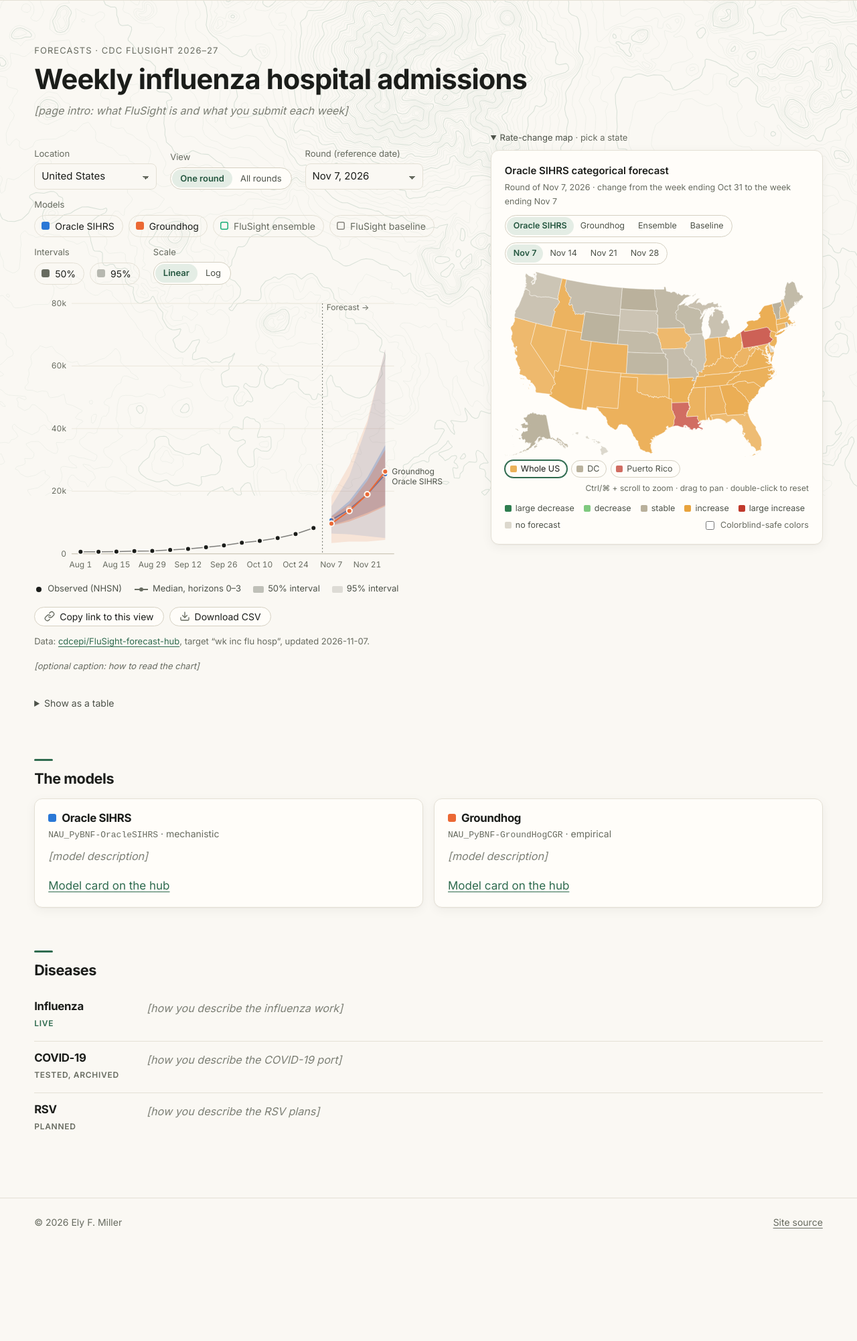
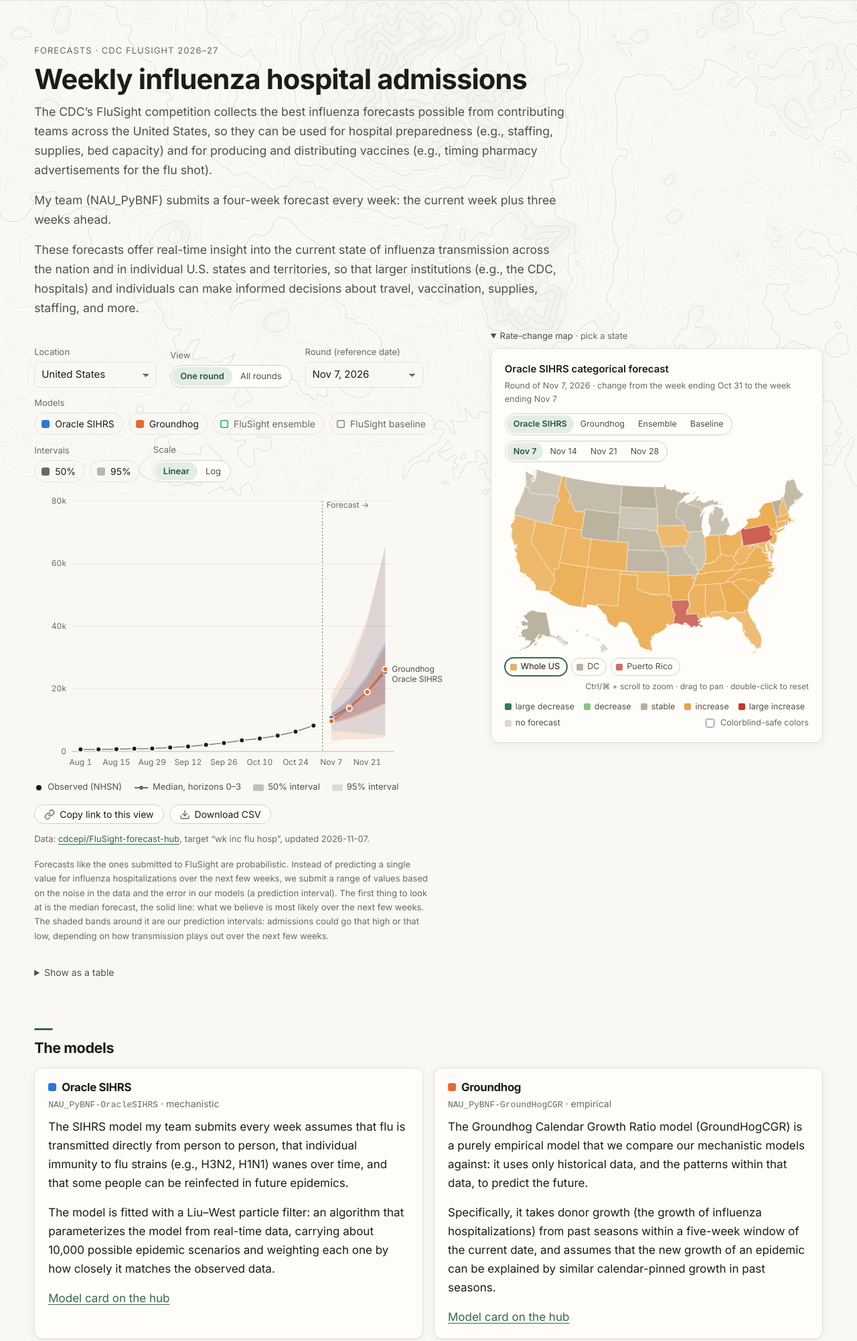
Before and after one commit to elyfmiller/elyfmiller.github.io, a plain HTML site: page forecasts.html in a window 1280 px wide. Shown: the part 60-2062 px from the top of the page at 67% size. Before the commit the page ends 1921 px from the top, so only its background shows below. Drawn offline with Linux system fonts and the light colour scheme.

Commit message:
Add bio, interests, forecast and research text, Scholar and press links

```diff
--- a/forecasts.html
+++ b/forecasts.html
@@ -48,9 +48,9 @@
 <main id="main" class="wide">
   <p class="eyebrow">Forecasts · CDC FluSight 2026–27</p>
   <h1>Weekly influenza hospital admissions</h1>
-  <!-- TODO(Ely): page intro, 2–3 sentences: what FluSight is, what these two
-       models are, and that they are submitted every week -->
-  <p class="lede todo">page intro: what FluSight is and what you submit each week</p>
+  <p class="lede">The CDC’s FluSight competition collects the best influenza forecasts possible from contributing teams across the United States, so they can be used for hospital preparedness (e.g., staffing, supplies, bed capacity) and for producing and distributing vaccines (e.g., timing pharmacy advertisements for the flu shot).</p>
+  <p class="lede">My team (NAU_PyBNF) submits a four-week forecast every week: the current week plus three weeks ahead.</p>
+  <p class="lede">These forecasts offer real-time insight into the current state of influenza transmission across the nation and in individual U.S. states and territories, so that larger institutions (e.g., the CDC, hospitals) and individuals can make informed decisions about travel, vaccination, supplies, staffing, and more.</p>
 
   <div class="fc-top">
     <div class="fc-main">
@@ -93,8 +93,7 @@
       <button type="button" class="btn" id="fc-csv"><svg class="ic" aria-hidden="true"><use href="assets/icons.svg#download"/></svg>Download CSV</button>
     </div>
     <p class="chart-note" id="fc-note"></p>
-    <!-- TODO(Ely): optional caption under the chart (how to read it) -->
-    <p class="chart-note todo">optional caption: how to read the chart</p>
+    <p class="chart-note">Forecasts like the ones submitted to FluSight are probabilistic. Instead of predicting a single value for influenza hospitalizations over the next few weeks, we submit a range of values based on the noise in the data and the error in our models (a prediction interval). The first thing to look at is the median forecast, the solid line: what we believe is most likely over the next few weeks. The shaded bands around it are our prediction intervals: admissions could go that high or that low, depending on how transmission plays out over the next few weeks.</p>
     </div>
 
     <details class="fc-map-box" id="fc-map-box" open>
@@ -132,15 +131,15 @@
       <article class="card" style="--c:var(--s-oracle)">
         <h3><span class="sw"></span>Oracle SIHRS</h3>
         <p class="meta"><code>NAU_PyBNF-OracleSIHRS</code> · mechanistic</p>
-        <!-- TODO(Ely): 2–3 sentence description (SIHRS + Liu–West filter + Oracle step) -->
-        <p class="todo">model description</p>
+        <p>The SIHRS model my team submits every week assumes that flu is transmitted directly from person to person, that individual immunity to flu strains (e.g., H3N2, H1N1) wanes over time, and that some people can be reinfected in future epidemics.</p>
+        <p>The model is fitted with a Liu–West particle filter: an algorithm that parameterizes the model from real-time data, carrying about 10,000 possible epidemic scenarios and weighting each one by how closely it matches the observed data.</p>
         <a href="https://github.com/cdcepi/FluSight-forecast-hub/blob/main/model-metadata/NAU_PyBNF-OracleSIHRS.yml">Model card on the hub</a>
       </article>
       <article class="card" style="--c:var(--s-groundhog)">
         <h3><span class="sw"></span>Groundhog</h3>
         <p class="meta"><code>NAU_PyBNF-GroundHogCGR</code> · empirical</p>
-        <!-- TODO(Ely): 2–3 sentence description (calendar-conditional growth ratios) -->
-        <p class="todo">model description</p>
+        <p>The Groundhog Calendar Growth Ratio model (GroundHogCGR) is a purely empirical model that we compare our mechanistic models against: it uses only historical data, and the patterns within that data, to predict the future.</p>
+        <p>Specifically, it takes donor growth (the growth of influenza hospitalizations) from past seasons within a five-week window of the current date, and assumes that the new growth of an epidemic can be explained by similar calendar-pinned growth in past seasons.</p>
         <a href="https://github.com/cdcepi/FluSight-forecast-hub/blob/main/model-metadata/NAU_PyBNF-GroundHogCGR.yml">Model card on the hub</a>
       </article>
     </div>
@@ -148,20 +147,18 @@
 
   <section>
     <h2>Diseases</h2>
-    <!-- Status per the flubnf repo: influenza is the live target; the COVID-19
-         port was tested and archived (docs/MODEL-PROVENANCE.md §5); RSV is a
-         planned direction. TODO(Ely): how each is described is your call. -->
+    <!-- Status and wording from Ely (2026-11-09). -->
     <div class="disease">
       <div><h3 style="margin:0">Influenza</h3><span class="status live">Live</span></div>
-      <p class="todo">how you describe the influenza work</p>
+      <p>Submitting weekly forecasts since October 7, 2026, and beating the FluSight baseline (relative scores below 1.0).</p>
     </div>
     <div class="disease">
-      <div><h3 style="margin:0">COVID-19</h3><span class="status">Tested, archived</span></div>
-      <p class="todo">how you describe the COVID-19 port</p>
+      <div><h3 style="margin:0">COVID-19</h3><span class="status">In testing</span></div>
+      <p>Currently in testing.</p>
     </div>
     <div class="disease">
-      <div><h3 style="margin:0">RSV</h3><span class="status">Planned</span></div>
-      <p class="todo">how you describe the RSV plans</p>
+      <div><h3 style="margin:0">RSV</h3><span class="status">In testing</span></div>
+      <p>Currently in testing.</p>
     </div>
   </section>
 </main>
```
Also changed, not shown: cv.html (+2 -3 lines), index.html (+15 -18 lines), publications.html (+1 -2 lines), research.html (+1 -2 lines).
